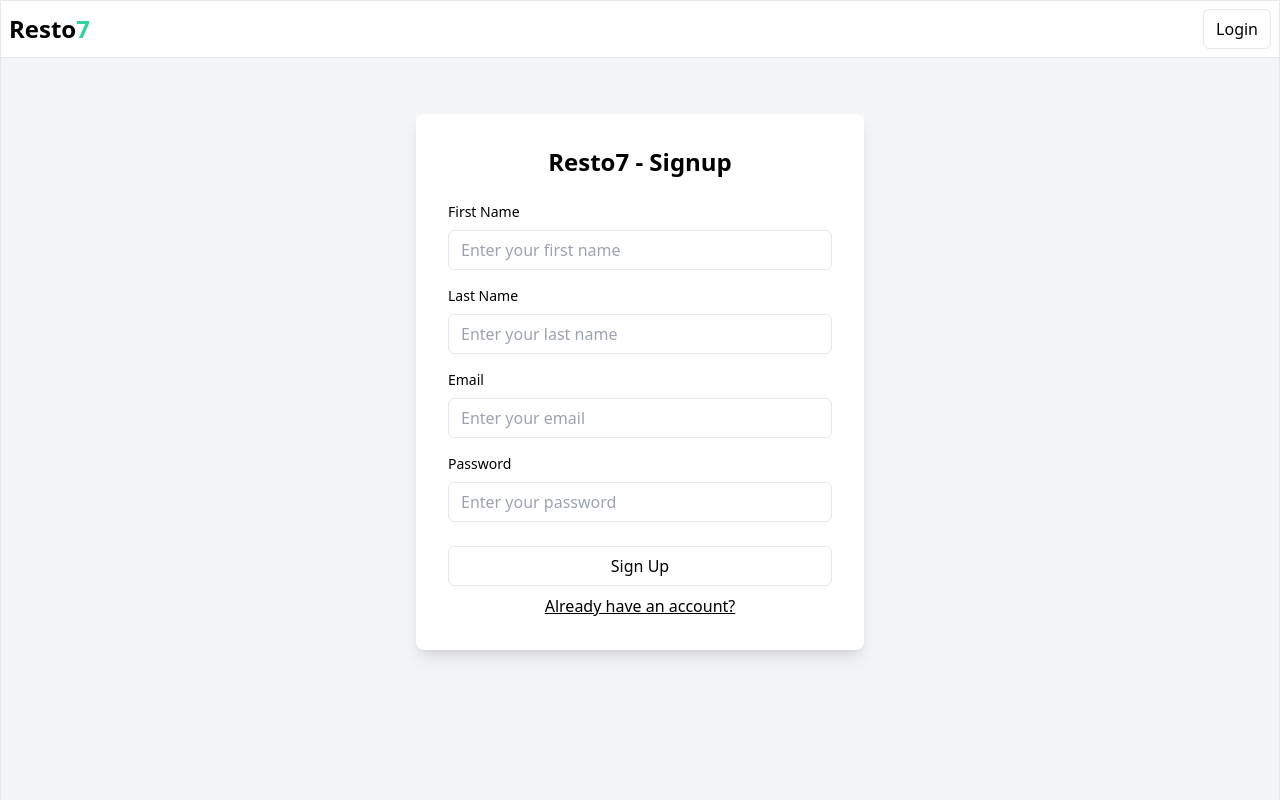
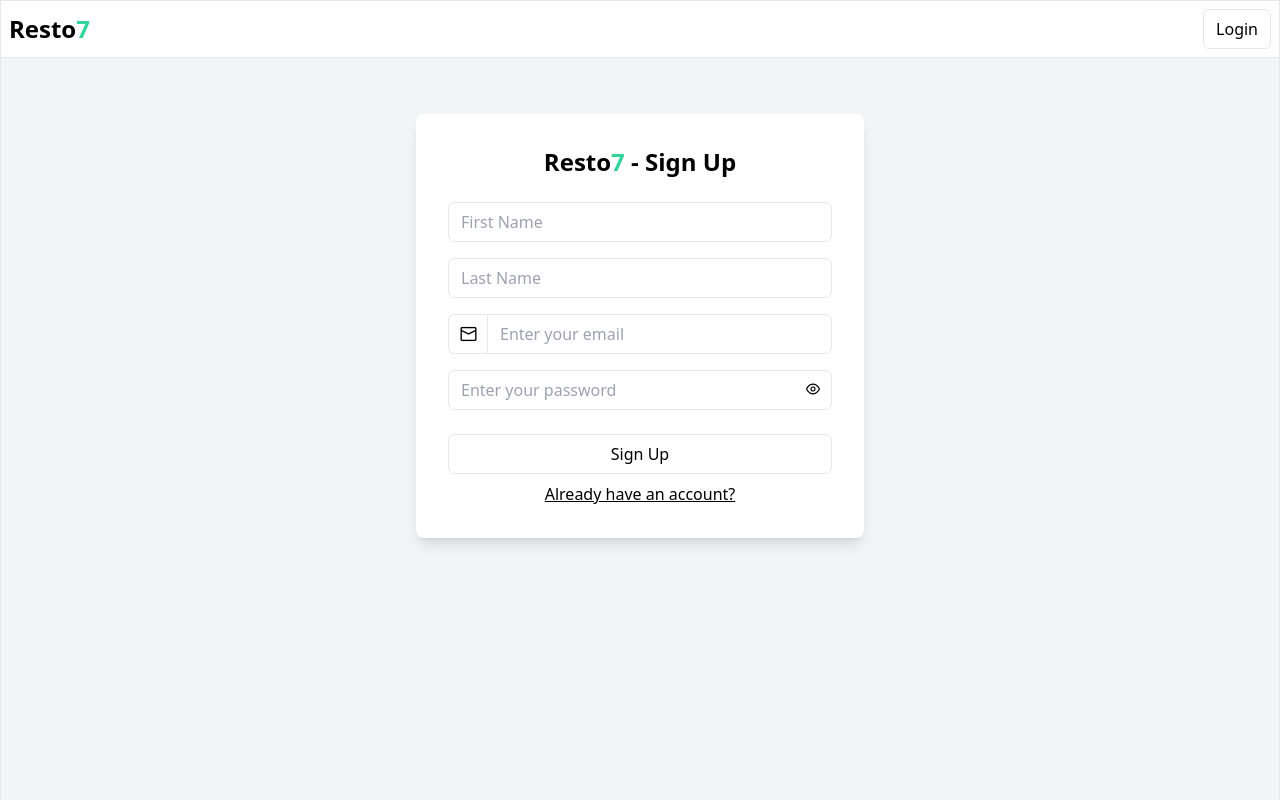
Before and after one commit to TitouanPastor/restos7, a Vue app in the folder frontend/: page /signup in a window 1280 px wide. Built offline with nearby package versions, Linux system fonts and the light colour scheme; what tailwindcss-primeui would draw is missing.

Commit message:
Login and signup validations done + to composition API

```diff
--- a/frontend/package.json
+++ b/frontend/package.json
@@ -9,6 +9,8 @@
     "preview": "vite preview"
   },
   "dependencies": {
+    "@vuelidate/core": "^2.0.3",
+    "@vuelidate/validators": "^2.0.4",
     "primeicons": "^7.0.0",
     "primevue": "^4.1.1",
     "tailwindcss-primeui": "^0.3.4",
--- /dev/null
+++ b/frontend/src/components/Logo.vue
@@ -0,0 +1,8 @@
+<template lang="">
+        <h1 class="text-2xl font-bold">Resto<span style="color: var(--p-primary-400);">7</span></h1>
+</template>
+<script setup>
+
+</script>
+<style lang="">
+</style>
--- a/frontend/src/components/Navbar.vue
+++ b/frontend/src/components/Navbar.vue
@@ -2,7 +2,7 @@
     <div class="border w-full bg">
         <nav class="flex items-center justify-between p-2 max-w-7xl m-auto">
             <router-link to="/">
-                <h1 class="text-2xl font-bold">Resto<span style="color: var(--p-primary-400);">7</span></h1>
+                <Logo/>
             </router-link>
             <router-link to="/login"><Button>Login</Button></router-link>
 
@@ -10,23 +10,20 @@
     </div>
 </template>
 
-<script>
+<script setup>
+import Logo from '@/components/Logo.vue';
 import Button from 'primevue/button';
-export default {
-    components: {
-        Button,
-    },
-    data() {
-        return {
-            isAuthenticated: false,
-        };
-    },
-    methods: {
-        toggleAuth() {
-            this.isAuthenticated = !this.isAuthenticated;
-        },
-    },
-};
+import { ref } from 'vue';
+
+
+// Data
+const isAuthenticated = ref(false);
+
+// Methods
+const toggleAuth = function() {
+	isAuthenticated.value = !isAuthenticated.value;
+}
+
 </script>
 
 <style lang="css">
--- a/frontend/src/views/LoginView.vue
+++ b/frontend/src/views/LoginView.vue
@@ -2,20 +2,23 @@
     <div class="flex flex-col">
         <div class="pt-14 flex items-center justify-center">
             <div class="w-full max-w-md bg-white shadow-lg rounded-lg p-8">
-                <h2 class="text-2xl font-bold text-center mb-6">Resto7 - Login</h2>
+                <h2 class="flex justify-center text-2xl font-bold text-center mb-6"><Logo/>&nbsp;- Login</h2>
                 <form @submit.prevent="login">
-                    <div class="mb-4">
-                        <label for="email" class="block text-sm font-medium mb-2">Email</label>
+                    <InputGroup class=" mb-4">
+                        <InputGroupAddon>
+                            <i class="pi pi-envelope"></i>
+                        </InputGroupAddon>
                         <InputText id="email" v-model="email" class="w-full p-inputtext-sm"
-                            placeholder="Enter your email" />
-                    </div>
-                    <div class="mb-6">
-                        <label for="password" class="block text-sm font-medium mb-2">Password</label>
-                        <InputText id="password" type="password" v-model="password" class="w-full p-inputtext-sm"
-                            placeholder="Enter your password" />
-                    </div>
+                            placeholder="Enter your email" :invalid="!emailGood"/>
+                    </InputGroup>
+                    <InputGroup class="mb-8">
+                        <Password id="password" v-model="password" class="w-full p-inputtext-sm rounded-l-none"
+                            placeholder="Enter your password" toggleMask :invalid="!passwordGood"/>
+                    </InputGroup>
+                    <div v-if="passwordError" class="text-red-500 text-sm mb-4">{{ emailError }}</div>
+                    <Message v-if="errorMsg" class="text-red-500 text-sm mb-4 mt-2" severity="error">{{ errorMsg }}
+                    </Message>
                     <Button label="Login" type="submit" class="w-full" />
-                    <!-- signup btn -->
                     <router-link to="/signup" class="flex justify-around pt-2">
                         <a class="underline">Don't have an account</a>
                         <a class="underline">Forgot password</a>
@@ -26,32 +29,52 @@
     </div>
 </template>
 
-<script>
+<script setup>
 import InputText from 'primevue/inputtext';
 import Button from 'primevue/button';
+import Password from 'primevue/password';
+import InputGroup from 'primevue/inputgroup';
+import InputGroupAddon from 'primevue/inputgroupaddon';
+import Message from 'primevue/message';
+import { ref } from 'vue';
+import Logo from '@/components/Logo.vue';
 
-export default {
-    components: {
-        InputText,
-        Button,
-    },
-    data() {
-        return {
-            email: '',
-            password: '',
-        };
-    },
-    methods: {
-        login() {
-            // Implement login logic here
-            if (this.email && this.password) {
-                console.log('Logging in with:', this.email, this.password);
-            } else {
-                console.log('Please enter both email and password.');
-            }
-        },
-    },
-};
+
+// Data
+const email = ref('');
+const emailGood = ref(true);
+const password = ref('');
+const passwordGood = ref(true);
+const errorMsg = ref('');
+
+// Methods
+const login = function () {
+    // Reset validation indicators
+    emailGood.value = isValidEmail(email.value);
+    passwordGood.value = !!password.value.trim();
+
+    if (emailGood.value && passwordGood.value) {
+        // Call the API to authenticate the user
+        // If the authentication is successful, redirect to the home page
+        // Otherwise, display an error message
+        console.log('Login', email.value, password.value);
+    } else {
+        if (!emailGood.value && !passwordGood.value) {
+            errorMsg.value = 'Please enter your email and password in a correct format';
+        } else if (!emailGood.value) {
+            errorMsg.value = 'Please enter a valid email';
+        } else {
+            errorMsg.value = 'Please enter your password';
+        }
+    }
+}
+
+const isValidEmail = function (email) {
+    // Regex simple pour valider un email
+    const re = /^[a-zA-Z0-9._%+-]+@[a-zA-Z0-9.-]+\.[a-zA-Z]{2,}$/;
+    return re.test(email);
+}
+
 </script>
 
 <style scoped>
--- a/frontend/src/views/SignUpView.vue
+++ b/frontend/src/views/SignUpView.vue
@@ -2,30 +2,26 @@
     <div class="flex flex-col">
         <div class="pt-14 flex items-center justify-center">
             <div class="w-full max-w-md bg-white shadow-lg rounded-lg p-8">
-                <h2 class="text-2xl font-bold text-center mb-6">Resto7 - Signup</h2>
+                <h2 class="flex justify-center text-2xl font-bold text-center mb-6"><Logo/>&nbsp;- Sign Up</h2>
                 <form @submit.prevent="signup">
-                    <div class="mb-4">
-                        <label for="firstName" class="block text-sm font-medium mb-2">First Name</label>
-                        <InputText id="firstName" v-model="firstName" class="w-full p-inputtext-sm"
-                            placeholder="Enter your first name" />
-                    </div>
-                    <div class="mb-4">
-                        <label for="lastName" class="block text-sm font-medium mb-2">Last Name</label>
-                        <InputText id="lastName" v-model="lastName" class="w-full p-inputtext-sm"
-                            placeholder="Enter your last name" />
-                    </div>
-                    <div class="mb-4">
-                        <label for="email" class="block text-sm font-medium mb-2">Email</label>
+                    <InputText id="firstName" v-model="firstName" class="w-full p-inputtext-sm mb-4"
+                        placeholder="First Name" :invalid="!firstNameGood" />
+                    <InputText id="lastName" v-model="lastName" class="w-full p-inputtext-sm mb-4"
+                        placeholder="Last Name" :invalid="!lastNameGood" />
+                    <InputGroup class="mb-4">
+                        <InputGroupAddon>
+                            <i class="pi pi-envelope"></i>
+                        </InputGroupAddon>
                         <InputText id="email" v-model="email" class="w-full p-inputtext-sm"
-                            placeholder="Enter your email" />
-                    </div>
-                    <div class="mb-6">
-                        <label for="password" class="block text-sm font-medium mb-2">Password</label>
-                        <InputText id="password" type="password" v-model="password" class="w-full p-inputtext-sm"
-                            placeholder="Enter your password" />
-                    </div>
+                            placeholder="Enter your email" :invalid="!emailGood" />
+                    </InputGroup>
+                    <InputGroup class="mb-6">
+                        <Password id="password" v-model="password" class="w-full p-inputtext-sm rounded-l-none"
+                            placeholder="Enter your password" toggleMask :invalid="!passwordGood" />
+                    </InputGroup>
+                    <Message v-if="errorMsg" class="text-red-500 text-sm mb-4 mt-2" severity="error">{{ errorMsg }}
+                    </Message>
                     <Button label="Sign Up" type="submit" class="w-full" />
-                    <!-- Already have an account? Login link -->
                     <router-link to="/login" class="flex justify-around pt-2">
                         <a class="underline">Already have an account?</a>
                     </router-link>
@@ -35,34 +31,53 @@
     </div>
 </template>
 
-<script>
+<script setup>
 import InputText from 'primevue/inputtext';
+import Logo from '@/components/Logo.vue';
 import Button from 'primevue/button';
+import InputGroup from 'primevue/inputgroup';
+import InputGroupAddon from 'primevue/inputgroupaddon';
+import Message from 'primevue/message';
+import Password from 'primevue/password';
+import { ref } from 'vue';
 
-export default {
-    components: {
-        InputText,
-        Button,
-    },
-    data() {
-        return {
-            firstName: '',
-            lastName: '',
-            email: '',
-            password: '',
-        };
-    },
-    methods: {
-        signup() {
-            // Implémente ici la logique d'inscription
-            if (this.firstName && this.lastName && this.email && this.password) {
-                console.log('Signing up with:', this.firstName, this.lastName, this.email, this.password);
-            } else {
-                console.log('Please fill in all the fields.');
-            }
-        },
-    },
+
+// Data
+const firstName = ref('');
+const firstNameGood = ref(true); // Indique si le prénom est valide
+const lastName = ref('');
+const lastNameGood = ref(true); // Indique si le nom est valide
+const email = ref('');
+const emailGood = ref(true); // Indique si l'email est valide
+const password = ref('');
+const passwordGood = ref(true); // Indique si le mot de passe est valide
+const errorMsg = ref(''); // Message d'erreur général (si besoin)
+
+// Methods
+const signup = function () {
+    // Réinitialisation des indicateurs de validation
+    firstNameGood.value = !!firstName.value.trim();
+    lastNameGood.value = !!lastName.value.trim();
+    emailGood.value = isValidEmail(email.value);
+    passwordGood.value = !!lastName.value.trim();
+
+    // Vérification si tous les champs sont valides
+    if (firstNameGood.value && lastNameGood.value && emailGood.value && passwordGood.value) {
+        console.log('Signing up with:', firstName.value, lastName.value, email.value, password.value);
+    } else {
+        if (!emailGood.value) {
+            errorMsg.value = 'Please enter a valid email address.';
+        }
+    }
 };
+
+const isValidEmail = function (email) {
+    // Regex simple pour valider un email
+    const re = /^[a-zA-Z0-9._%+-]+@[a-zA-Z0-9.-]+\.[a-zA-Z]{2,}$/;
+    return re.test(email);
+};
+
+
 </script>
 
 <style scoped>
```
Also changed, not shown: 1 other file (tests, documents, lock files or other folders).
